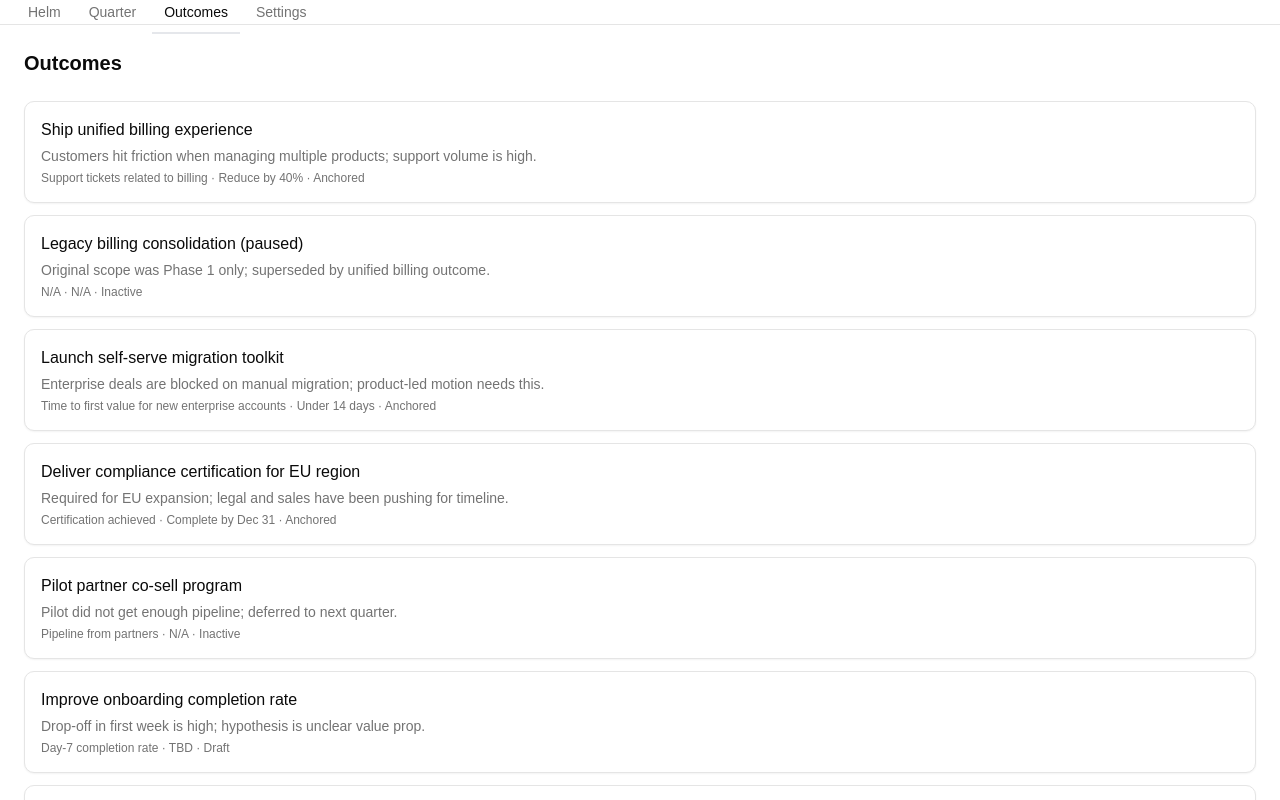
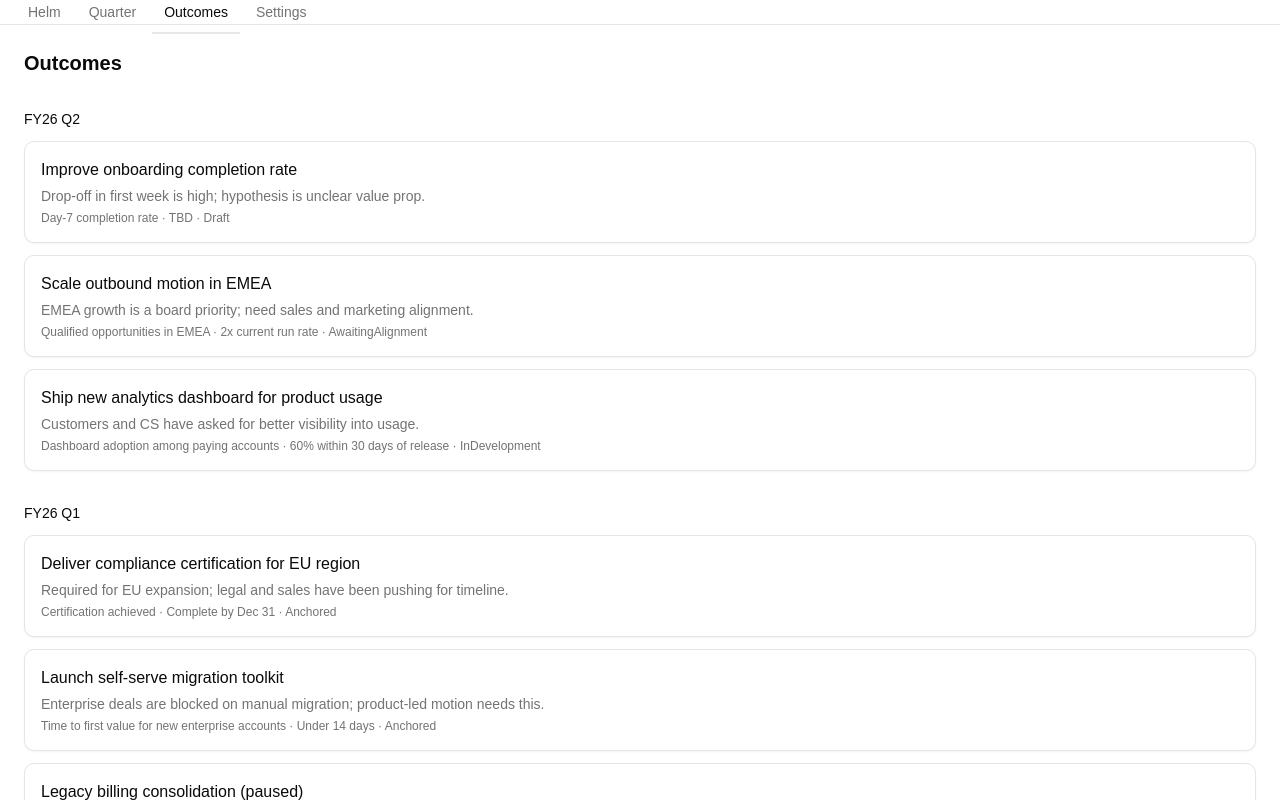
Before and after one commit to erikdohnberg/helm, a Next.js app: page /outcomes in a window 1280 px wide. Shown: the top 800 px of the page. Built offline with nearby package versions, Linux system fonts and the light colour scheme.

Commit message:
Refactor OutcomesPage to display outcomes by quarter, replacing getAllOutcomes with quarter-specific data retrieval

```diff
--- a/app/(app)/outcomes/page.tsx
+++ b/app/(app)/outcomes/page.tsx
@@ -1,25 +1,44 @@
-import { getAllOutcomes } from "@/lib/mock/mockData";
+import {
+  getOutcomesByQuarter,
+  getQuarterById,
+} from "@/lib/mock/mockData";
+
+/** Quarter order on outcomes page: FY26 Q2, then FY26 Q1, then older. */
+const OUTCOMES_QUARTER_ORDER = ["q-fy26-q2", "q-fy26-q1", "q-fy25-q4"];
 
 export default function OutcomesPage() {
-  const outcomes = getAllOutcomes();
+  const quartersInOrder = OUTCOMES_QUARTER_ORDER.map((id) => getQuarterById(id)).filter(
+    (q): q is NonNullable<typeof q> => q != null
+  );
 
   return (
-    <div className="space-y-6">
+    <div className="space-y-8">
       <h1 className="text-xl font-semibold text-foreground">Outcomes</h1>
+      {quartersInOrder.map((quarter) => {
+        const outcomes = getOutcomesByQuarter(quarter.id);
+        if (outcomes.length === 0) return null;
+        return (
+          <section key={quarter.id} className="space-y-3">
+            <h2 className="text-sm font-medium text-foreground">{quarter.label}</h2>
             <ul className="space-y-3">
               {outcomes.map((outcome) => (
                 <li
                   key={outcome.id}
                   className="rounded-lg border border-border bg-card p-4 text-card-foreground shadow-sm"
                 >
-            <h2 className="font-medium text-foreground">{outcome.title}</h2>
-            <p className="mt-1 text-sm text-muted-foreground">{outcome.context}</p>
+                  <h3 className="font-medium text-foreground">{outcome.title}</h3>
+                  <p className="mt-1 text-sm text-muted-foreground">
+                    {outcome.context}
+                  </p>
                   <p className="mt-1 text-xs text-muted-foreground">
                     {outcome.metric} · {outcome.target} · {outcome.status}
                   </p>
                 </li>
               ))}
             </ul>
+          </section>
+        );
+      })}
     </div>
   );
 }
```
Lines whose indentation alone changed are shown as unchanged.
